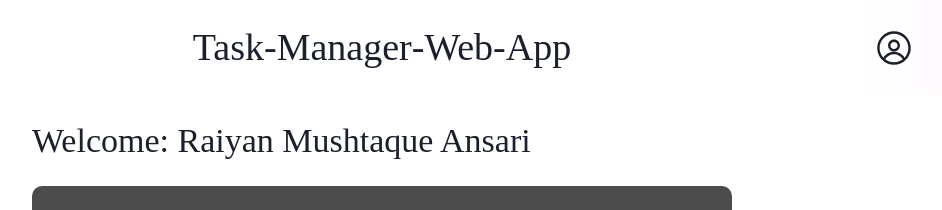
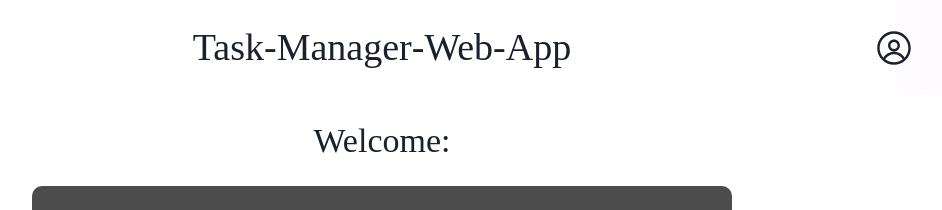
Before and after one commit to shadow855/task-management-frontend, a React (Create React App) app: page /dashboard in a window 1280 px wide. Shown: the top 210 px of the page, without its empty margins (258-1200 px from the left). Built offline with nearby package versions, Linux system fonts and the light colour scheme; no server answers; a web font is replaced by a local one.

Commit message:
updated minor bugs

```diff
--- a/src/components/Dashboard.js
+++ b/src/components/Dashboard.js
@@ -263,10 +263,10 @@ const Dashboard = () => {
                 mt={5}
             >
                 {showTextWelcome ?
-                    <Text fontSize={{ base: '25px', sm: '34px' }} mb={5} w={{ base: '', sm: '450px', md: '700px' }}>Welcome: Raiyan Mushtaque Ansari</Text> : (
+                    <Text fontSize={{ base: '25px', sm: '34px' }} mb={5} w={{ base: '', sm: '450px', md: '700px' }} textAlign='center'>Welcome: {userName}</Text> : (
                         <Box display='flex' flexDirection='column' justifyContent='center' alignItems='center'>
-                            <Text fontSize={{ base: '25px', sm: '34px' }}>Welcome:</Text>
-                            <Text fontSize={{ base: '25px', sm: '34px' }} mb={5}>Raiyan Mushtaque Ansari</Text>
+                            <Text fontSize={{ base: '25px', sm: '34px' }}>Welcome</Text>
+                            <Text fontSize={{ base: '25px', sm: '34px' }} mb={5}>{userName}</Text>
                         </Box>
                     )}
                 <Box
```
